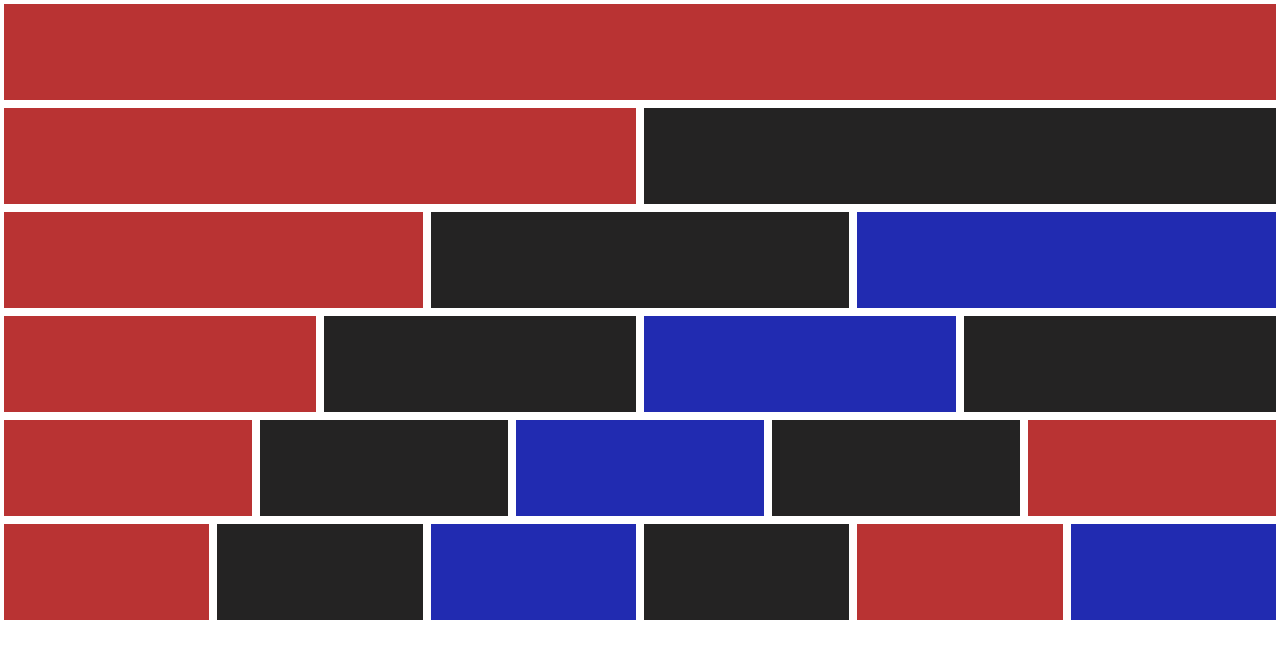
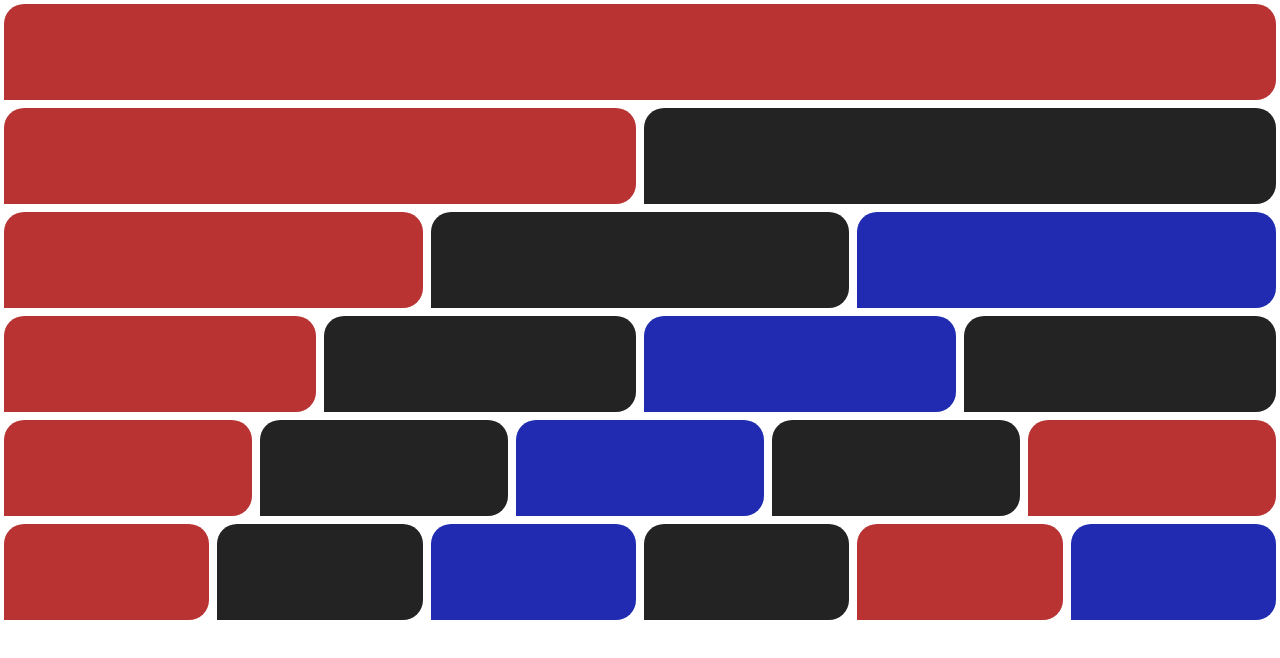
Before and after one commit to naveedalirehmani/bootstrap, a plain HTML site: page index.html in a window 1280 px wide. Drawn offline with nearby package versions, Linux system fonts and the light colour scheme.

Commit message:
border radius added

```diff
--- a/style.css
+++ b/style.css
@@ -3,6 +3,7 @@
   margin: 4px;
   height: 6rem;
   background-color: rgb(185, 51, 51);
+  border-radius:20px 20px 20px 0;
 }
 .col:nth-child(2n){
   background-color: rgb(36, 35, 35);
```
